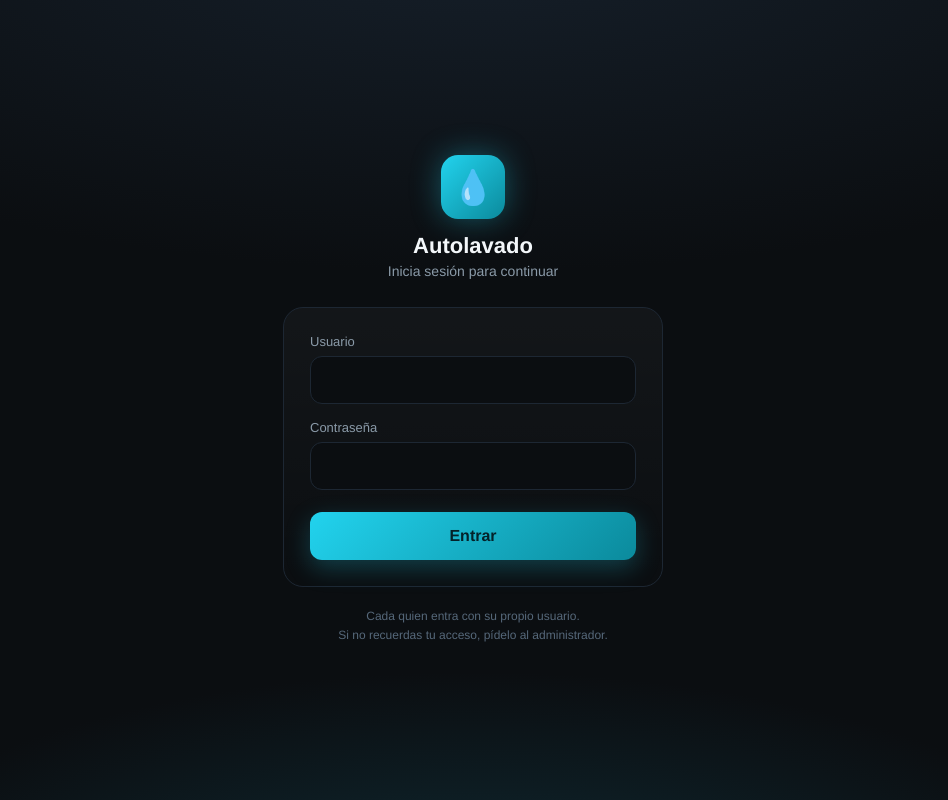
After one commit to jaedcast190-source/autolavado-qa, a Flask app: page /login in a window 1280 px wide. The commit adds this page. Shown: the whole page, without its empty margins (167-1115 px from the left). Run offline with Flask 3, Linux system fonts and the light colour scheme; data comes from the database, SQL or seed files in the repository; some libraries are stand-ins or nearby versions.

Commit message:
Login con roles: admin/recepcion/tecnico, contraseñas cifradas, sesión, cada rol ve su ventana, endpoints protegidos

```diff
--- a/app.py
+++ b/app.py
@@ -8,13 +8,82 @@ dispositivos (recepción, técnicos) y no se pierden al cerrar el navegador.
 
 import os
 import re
+import functools
 from decimal import Decimal, ROUND_HALF_UP
 
-from flask import Flask, jsonify, render_template, request
+from flask import Flask, jsonify, render_template, request, session, redirect
 
 import db
 
 app = Flask(__name__)
+# Clave para firmar las cookies de sesión. En Render se fija por variable de
+# entorno; en desarrollo se genera una temporal.
+app.secret_key = os.environ.get("SECRET_KEY") or os.urandom(32)
+app.config.update(
+    SESSION_COOKIE_HTTPONLY=True,
+    SESSION_COOKIE_SAMESITE="Lax",
+    PERMANENT_SESSION_LIFETIME=60 * 60 * 12,  # 12 horas
+)
+
+
+# ---------------------------------------------------------------------------
+# Autenticación y roles
+# ---------------------------------------------------------------------------
+def usuario_actual():
+    """Devuelve el dict del usuario en sesión, o None."""
+    u = session.get("usuario")
+    if not u:
+        return None
+    usuarios = db.leer_usuarios() or {}
+    datos = usuarios.get(u)
+    if not datos or not datos.get("activo", True):
+        return None
+    return {"usuario": u, "nombre": datos.get("nombre"), "rol": datos.get("rol"),
+            "tecnicoId": datos.get("tecnicoId")}
+
+
+def requiere_login(*roles):
+    """Decorador: exige sesión y, opcionalmente, uno de los roles dados."""
+    def deco(fn):
+        @functools.wraps(fn)
+        def envoltura(*args, **kwargs):
+            u = usuario_actual()
+            if not u:
+                return jsonify(ok=False, error="Sesión no iniciada"), 401
+            if roles and u["rol"] not in roles and u["rol"] != "admin":
+                return jsonify(ok=False, error="No tienes permiso para esta acción"), 403
+            return fn(*args, **kwargs)
+        return envoltura
+    return deco
+
+
+@app.post("/api/login")
+def api_login():
+    data = request.get_json(silent=True) or {}
+    usuario = str(data.get("usuario", "")).strip().lower()
+    password = str(data.get("password", ""))
+    usuarios = db.leer_usuarios() or {}
+    datos = usuarios.get(usuario)
+    if not datos or not datos.get("activo", True) or not db.verificar_password(password, datos.get("password", "")):
+        return jsonify(ok=False, error="Usuario o contraseña incorrectos"), 401
+    session.permanent = True
+    session["usuario"] = usuario
+    return jsonify(ok=True, usuario={"usuario": usuario, "nombre": datos.get("nombre"),
+                                     "rol": datos.get("rol"), "tecnicoId": datos.get("tecnicoId")})
+
+
+@app.post("/api/logout")
+def api_logout():
+    session.clear()
+    return jsonify(ok=True)
+
+
+@app.get("/api/yo")
+def api_yo():
+    u = usuario_actual()
+    if not u:
+        return jsonify(ok=False), 401
+    return jsonify(ok=True, usuario=u)
 
 # Catálogos base usados por la validación del servidor. La config real y
 # editable vive en la base de datos; estos son el respaldo de arranque.
@@ -86,10 +155,19 @@ def _config_para_interfaz():
 # ---------------------------------------------------------------------------
 # Páginas
 # ---------------------------------------------------------------------------
+@app.get("/login")
+def login_page():
+    config = db.leer_configuracion() or db.CONFIG_POR_DEFECTO
+    return render_template("login.html", configuracion=config)
+
+
 @app.get("/")
 def index():
+    u = usuario_actual()
+    if not u:
+        return redirect("/login")
     config = db.leer_configuracion() or db.CONFIG_POR_DEFECTO
-    return render_template("index.html", configuracion=config)
+    return render_template("index.html", configuracion=config, sesion=u)
 
 
 @app.get("/favicon.ico")
@@ -205,6 +283,7 @@ def api_config():
 
 
 @app.put("/api/config")
+@requiere_login("admin")
 def api_guardar_config():
     data = request.get_json(silent=True)
     if not isinstance(data, dict):
@@ -313,6 +392,7 @@ def api_siguiente_estado():
 # La interfaz lee todo el documento y lo vuelve a escribir completo.
 # ---------------------------------------------------------------------------
 @app.get("/api/estado")
+@requiere_login()
 def api_leer_estado():
     estado = db.leer_estado()
     if estado is None:
@@ -334,6 +414,7 @@ def _sin_duplicados(vehiculos):
 
 
 @app.put("/api/estado")
+@requiere_login()
 def api_guardar_estado():
     data = request.get_json(silent=True)
     if not isinstance(data, dict):
@@ -360,6 +441,7 @@ def _fecha_vehiculo(v):
 
 
 @app.patch("/api/estado/activos")
+@requiere_login()
 def api_guardar_activos():
     """Optimización: el frontend envía SOLO los autos activos (de hoy y sin
     entregar), no el histórico. El servidor conserva los históricos que ya
--- /dev/null
+++ b/templates/login.html
@@ -0,0 +1,91 @@
+<!DOCTYPE html>
+<html lang="es">
+<head>
+<meta charset="UTF-8">
+<meta name="viewport" content="width=device-width, initial-scale=1.0, viewport-fit=cover">
+<title>{{ configuracion.nombre_negocio }} — Acceso</title>
+<style>
+  *{box-sizing:border-box;margin:0;padding:0;}
+  :root{
+    --carbon:#0B0E11; --carbon2:#121820; --linea:#1d2733;
+    --agua:#22D3EE; --agua2:#0EA5B5; --teal:#0b8a9c;
+    --blanco:#F3F7FA; --suave:#8A9AA8; --tenue:#56687a; --rojo:#F26D6D;
+  }
+  body{
+    font-family:"Helvetica Neue",-apple-system,BlinkMacSystemFont,"Segoe UI",Roboto,Arial,sans-serif;
+    background:
+      radial-gradient(130% 80% at 50% -10%, #16202b 0%, rgba(11,14,17,0) 55%),
+      radial-gradient(90% 60% at 50% 120%, #10303a 0%, rgba(11,14,17,0) 60%),
+      var(--carbon);
+    min-height:100vh;color:var(--blanco);-webkit-font-smoothing:antialiased;
+    display:flex;align-items:center;justify-content:center;padding:24px;
+  }
+  .caja{width:100%;max-width:380px;}
+  .marca{text-align:center;margin-bottom:28px;}
+  .logo{width:64px;height:64px;border-radius:17px;background:linear-gradient(135deg,var(--agua),var(--teal));display:flex;align-items:center;justify-content:center;font-size:34px;margin:0 auto 14px;box-shadow:0 0 30px rgba(34,211,238,.35);}
+  .marca h1{font-size:22px;font-weight:700;}
+  .marca p{color:var(--suave);font-size:14px;margin-top:4px;font-weight:300;}
+  .form{background:linear-gradient(180deg,rgba(255,255,255,.035),rgba(255,255,255,0));border:1px solid var(--linea);border-radius:20px;padding:26px;}
+  .campo{margin-bottom:16px;}
+  .campo label{display:block;font-size:13px;color:var(--suave);margin-bottom:7px;font-weight:300;}
+  .campo input{width:100%;background:var(--carbon);border:1px solid var(--linea);border-radius:12px;padding:14px;color:var(--blanco);font-size:16px;font-family:inherit;}
+  .campo input:focus{outline:none;border-color:var(--agua);}
+  .btn{width:100%;border:0;border-radius:12px;padding:15px;font-size:16px;font-weight:600;font-family:inherit;cursor:pointer;background:linear-gradient(135deg,var(--agua),var(--teal));color:#042229;box-shadow:0 8px 24px rgba(34,211,238,.25);transition:transform .15s,opacity .2s;margin-top:6px;}
+  .btn:active{transform:scale(.98);}
+  .btn:disabled{opacity:.5;}
+  .error{background:rgba(242,109,109,.1);color:var(--rojo);border:1px solid rgba(242,109,109,.3);border-radius:10px;padding:11px;font-size:14px;text-align:center;margin-bottom:14px;display:none;}
+  .error.ver{display:block;}
+  .pie{text-align:center;font-size:12px;color:var(--tenue);margin-top:20px;font-weight:300;line-height:1.6;}
+</style>
+</head>
+<body>
+<div class="caja">
+  <div class="marca">
+    <div class="logo">💧</div>
+    <h1 id="negocio">{{ configuracion.nombre_negocio }}</h1>
+    <p>Inicia sesión para continuar</p>
+  </div>
+  <form class="form" id="formLogin" onsubmit="entrar(event)">
+    <div class="error" id="error"></div>
+    <div class="campo">
+      <label for="usuario">Usuario</label>
+      <input id="usuario" autocomplete="username" autocapitalize="none" required>
+    </div>
+    <div class="campo">
+      <label for="password">Contraseña</label>
+      <input id="password" type="password" autocomplete="current-password" required>
+    </div>
+    <button class="btn" id="btn" type="submit">Entrar</button>
+  </form>
+  <div class="pie">Cada quien entra con su propio usuario.<br>Si no recuerdas tu acceso, pídelo al administrador.</div>
+</div>
+
+<script>
+  "use strict";
+  async function entrar(e){
+    e.preventDefault();
+    var btn = document.getElementById("btn");
+    var err = document.getElementById("error");
+    err.classList.remove("ver");
+    btn.disabled = true; btn.textContent = "Entrando…";
+    try{
+      var r = await fetch("/api/login", {
+        method:"POST", headers:{"Content-Type":"application/json"},
+        body: JSON.stringify({
+          usuario: document.getElementById("usuario").value.trim(),
+          password: document.getElementById("password").value
+        })
+      });
+      var d = await r.json();
+      if(d.ok){ window.location.href = "/"; return; }
+      err.textContent = d.error || "No se pudo iniciar sesión.";
+      err.classList.add("ver");
+    }catch(ex){
+      err.textContent = "Sin conexión. Reintenta.";
+      err.classList.add("ver");
+    }
+    btn.disabled = false; btn.textContent = "Entrar";
+  }
+</script>
+</body>
+</html>
```
Also changed, not shown: db.py (+87 -0 lines), templates/index.html (+61 -6 lines), tests/test_app.py (+64 -0 lines).
